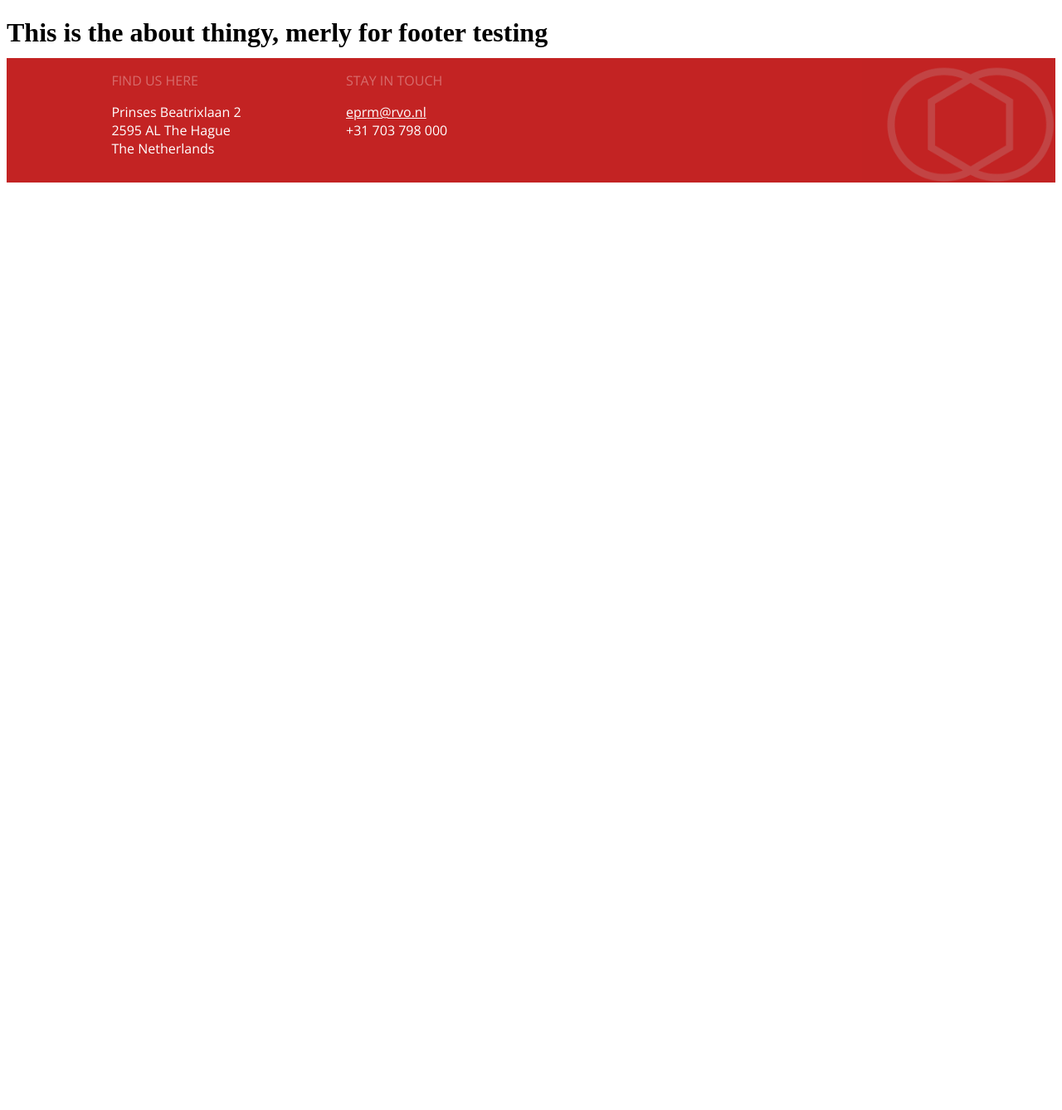
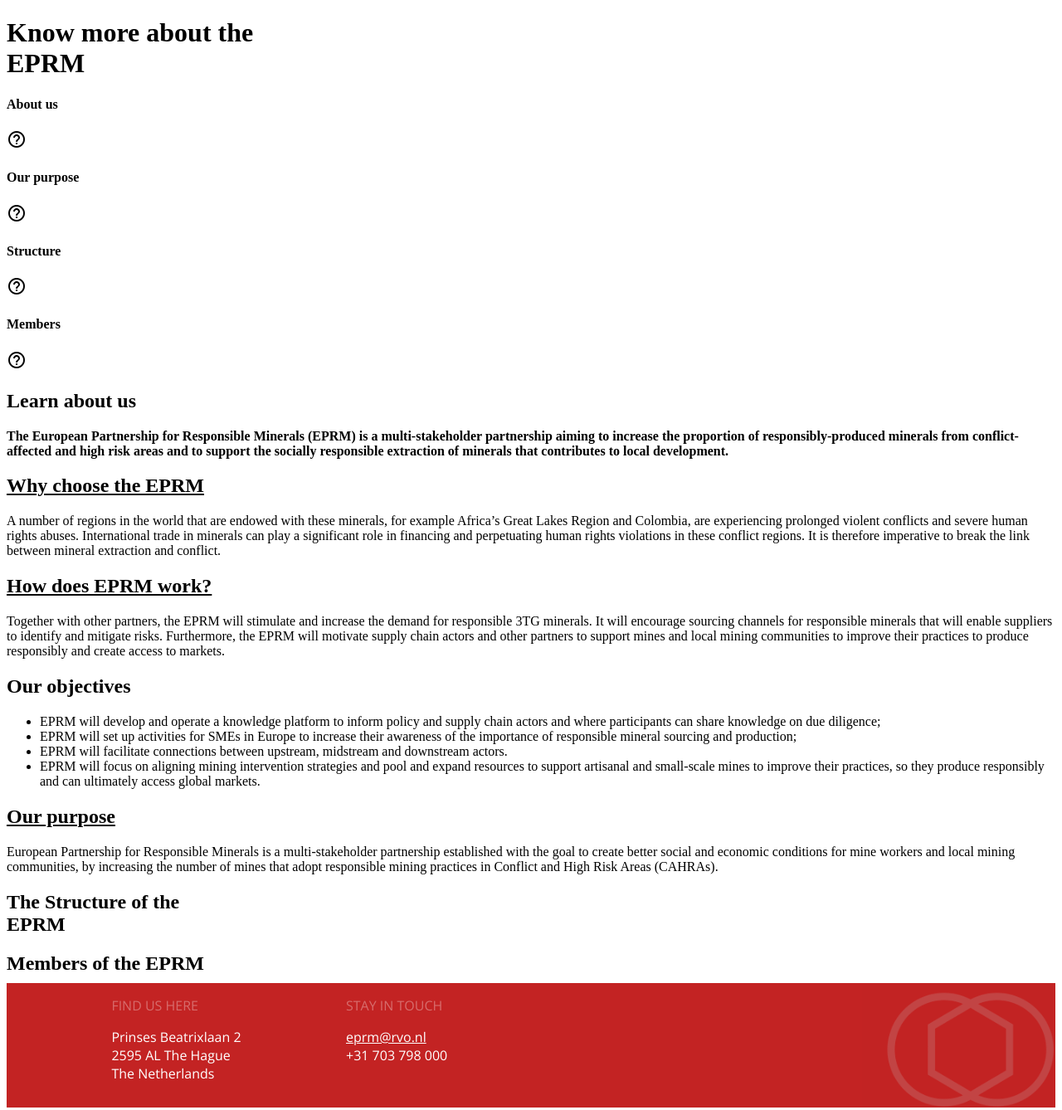
Before and after one commit to blauks/Gruppe22, a plain HTML site: page Web Technology/Project folder/about.html in a window 1280 px wide. Shown: the whole page at 83% size. Before the commit the page ends 800 px from the top, so only its background shows below. Drawn offline with nearby package versions, Linux system fonts and the light colour scheme.

Commit message:
added core html for about.html

```diff
--- a/Web Technology/Project folder/about.html
+++ b/Web Technology/Project folder/about.html
@@ -2,11 +2,67 @@
 <html lang="en" dir="ltr">
   <head>
     <link href="https://fonts.googleapis.com/css?family=Open+Sans:400,600,300" rel="stylesheet" type="text/css">
+    <link href="https://fonts.googleapis.com/icon?family=Material+Icons" rel="stylesheet">
     <meta charset="utf-8">
-    <title></title>
+    <title>About the EPRM</title>
   </head>
   <body>
-    <h1> This is the about thingy, merly for footer testing </h1>
+    <!-- Nav bar here!-->
+    <div id="banner"><h1>Know more about the<br><b>EPRM</b><img id="bannerPic"></img></h1></div>
+
+    <div id="buttonBar">
+      <!--TODO make diffrent icons!-->
+      <div id=aboutUsButton>
+        <h4>About us</h4>
+        <i id="aboutUsButtonIcon" class="material-icons md-48">help_outline</i>
+      </div>
+      <div id=ourPurposeButton onclick="">
+        <h4>Our purpose</h4>
+        <i id="aboutUsButtonIcon" class="material-icons md-48">help_outline</i>
+      </div>
+      <div id="ourStructureButton">
+        <h4>Structure</h4>
+        <i id="ourStructureButtonIcon" class="material-icons md-48">help_outline</i>
+      </div>
+      <div id=ourMembersButton>
+        <h4>Members</h4>
+        <i id="ourMembersButtonIcon" class="material-icons md-48">help_outline</i>
+      </div>
+    </div>
+
+    <div id="aboutUs">
+      <div id="aboutUsMainStatement">
+        <h2><b>Learn</b> about us</h2>
+        <p><b>The European Partnership for Responsible Minerals (EPRM) is a multi-stakeholder partnership aiming to increase the proportion of responsibly-produced minerals from conflict-affected and high risk areas and to support the socially responsible extraction of minerals that contributes to local development.</b></p>
+      </div>
+      <div id="aboutUsContent">
+        <div id="WhyEPRM"></div>
+        <h2><u>Why choose the EPRM</u></h2>
+        <p> A number of regions in the world  that are endowed with these minerals, for example Africa’s Great Lakes Region and Colombia, are experiencing prolonged violent conflicts and severe human rights abuses. International trade in minerals can play a significant role in financing and perpetuating human rights violations in these conflict regions. It is therefore imperative to break the link between mineral extraction and conflict.</p>
+        <div id="howEPRMWork">
+          <h2><u>How does EPRM work?</u></h2>
+          <p>Together with other partners, the EPRM will stimulate and increase the demand for responsible 3TG minerals. It will encourage sourcing channels for responsible minerals that will enable suppliers to identify and mitigate risks. Furthermore, the EPRM will motivate supply chain actors and other partners to support mines and local mining communities to improve their practices to produce responsibly and create access to markets.</p>
+        </div>
+        <div id="OurObjectives">
+        <h2>Our objectives</h2>
+        <ul>
+          <li>EPRM will develop and operate a knowledge platform to inform policy and supply chain actors and where participants can share knowledge on due diligence;</li>
+          <li>EPRM will set up activities for SMEs in Europe to increase their awareness of the importance of responsible mineral sourcing and production;</li>
+          <li>EPRM will facilitate connections between upstream, midstream and downstream actors.</li>
+          <li>EPRM will focus on aligning mining intervention strategies and pool and expand resources to support artisanal and small-scale mines to improve their practices, so they produce responsibly and can ultimately access global markets.</li>
+        </ul>
+        </div>
+      </div>
+    <div id="ourPurpose">
+      <h2><u>Our purpose</u></h2>
+      <p>European Partnership for Responsible Minerals is a multi-stakeholder partnership established with the goal to create better social and economic conditions for mine workers and local mining communities, by increasing the number of mines that adopt responsible mining practices in Conflict and High Risk Areas (CAHRAs).</p>
+    </div>
+    <div id="EPRMStructure">
+      <h2>The Structure of the<br><b>EPRM<b/></h2>
+    </div>
+    <div id="EPRMMembers">
+      <h2>Members of the <b>EPRM</b></h2>
+    </div>
     <script type="text/javascript" src="js/footer.js"></script>
   </body>
 </html>
```
